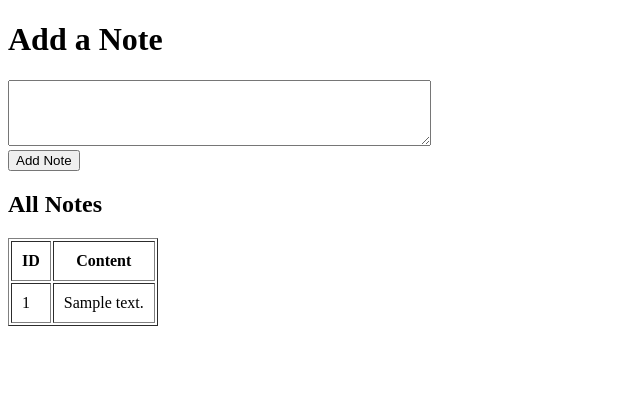
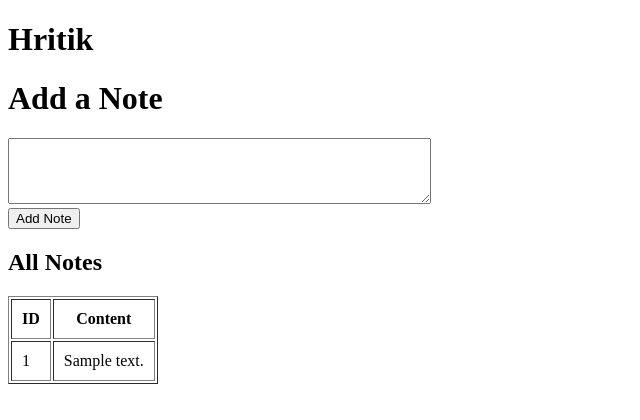
Before and after one commit to hrmiitm/tdsdocker, a Flask app: page / in a window 1280 px wide. Shown: the top 420 px of the page, without its empty margins (0-640 px from the left). Run offline with Flask 3, Linux system fonts and the light colour scheme; tables that the repository leaves empty hold one stand-in row (values such as "Sample post").

Commit message:
eleventh

```diff
--- a/templates/index.html
+++ b/templates/index.html
@@ -5,6 +5,7 @@
     <title>Notes App</title>
 </head>
 <body>
+	<h1> Hritik </h1>
     <h1>Add a Note</h1>
     <form method="POST">
         <textarea name="content" rows="4" cols="50" required></textarea><br>
```
